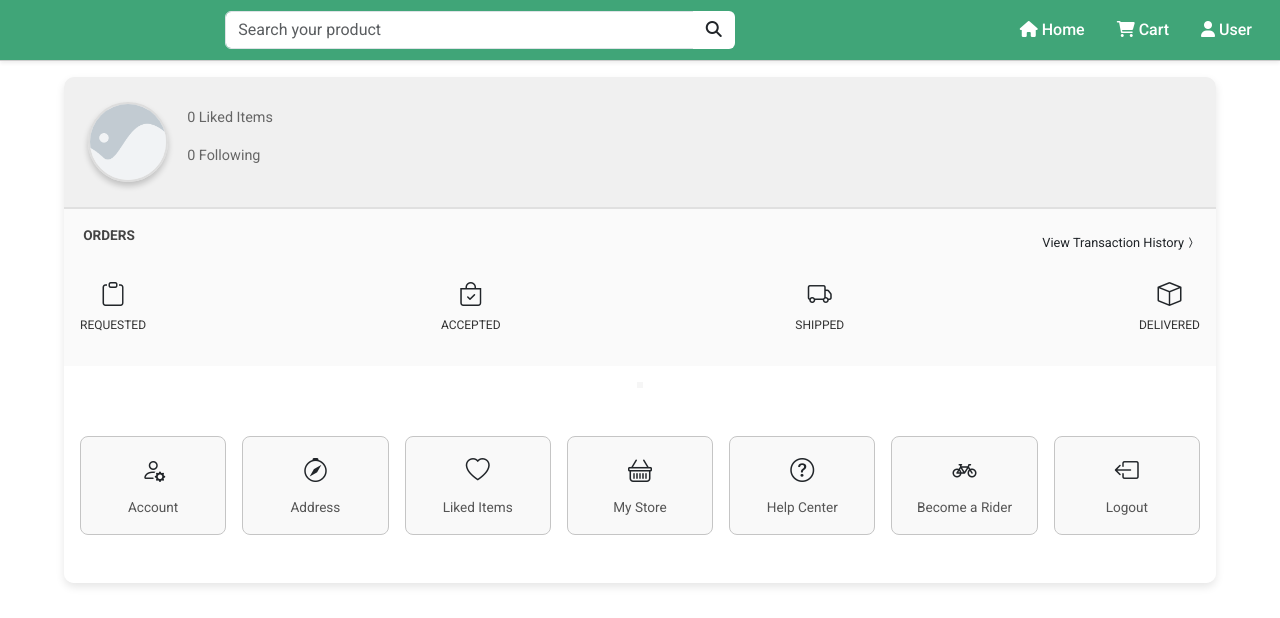
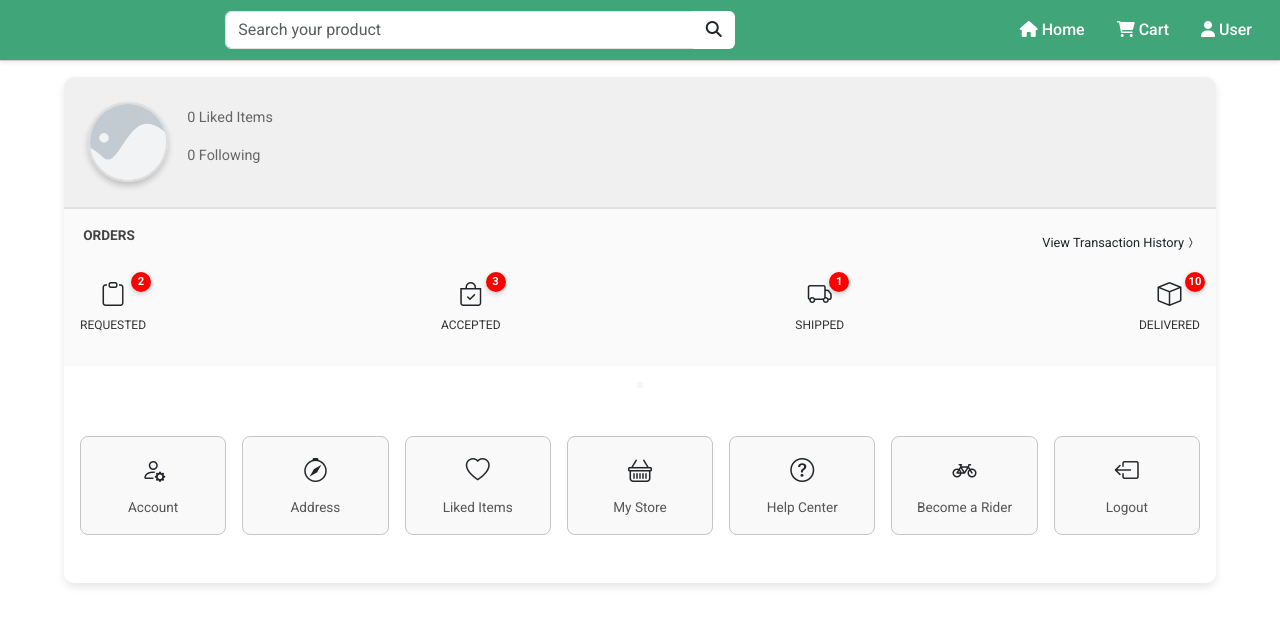
Before and after one commit to Zenaiko/Capstone, a PHP site: page /user_page/cus_acc_page.php in a window 1280 px wide. Shown: the top 618 px of the page. Run offline with PHP 8.4, Linux system fonts and the light colour scheme; the visitor is signed in with stand-in values (Sample User, id 1); data that the repository does not hold is empty; some libraries are stand-ins or nearby versions.

Commit message:
the indicators template

```diff
--- a/css/cus_acc_page.css
+++ b/css/cus_acc_page.css
@@ -208,6 +208,34 @@ body {
     gap: 0.50rem;
 }
 
-.order_status{
-    cursor: pointer;
-}
+.order_status {
+    position: relative;
+    transition: transform 0.3s ease;
+  }
+
+  .order_status:hover {
+    transform: scale(1.05);
+  }
+
+  .order-indicator {
+    position: absolute;
+    top: -5px;
+    right: -5px;
+    background-color: red;
+    color: white;
+    font-size: 0.7rem;
+    font-weight: bold;
+    border-radius: 50%;
+    width: 20px;
+    height: 20px;
+    display: flex;
+    justify-content: center;
+    align-items: center;
+    box-shadow: 0 2px 5px rgba(0, 0, 0, 0.2);
+    transition: transform 0.3s ease, background-color 0.3s ease;
+  }
+
+  .order_status:hover .order-indicator {
+    transform: scale(1.3);
+    background-color: #ff5722;
+  }
--- a/js/cus_acc.js
+++ b/js/cus_acc.js
@@ -57,3 +57,35 @@ $(".order_status").click(function(){
     var page = "order_"+stats+".php";
     window.location.assign(page);
 });
+
+// Placeholder data (idk how xhr works)
+const orderCounts = {
+    request: 2,    // Number of "Requested" orders
+    accepted: 3,   // Number of "Accepted" orders
+    shipping: 1,   // Number of "Shipped" orders
+    received: 10,   // Number of "Delivered" orders
+  };
+
+  // Function to update the circle indicators
+  function addIndicators() {
+    for (const [status, count] of Object.entries(orderCounts)) {
+      // Find the corresponding div by ID
+      const statusDiv = document.getElementById(status);
+
+      if (statusDiv) {
+        // Remove existing indicator if any
+        const existingIndicator = statusDiv.querySelector(".order-indicator");
+        if (existingIndicator) existingIndicator.remove();
+
+        // Create the indicator only if count > 0
+        if (count > 0) {
+          const indicator = document.createElement("div");
+          indicator.className = "order-indicator";
+          indicator.textContent = count; // Add the count as text
+          statusDiv.appendChild(indicator);
+        }
+      }
+    }
+  }
+
+  addIndicators();
```
